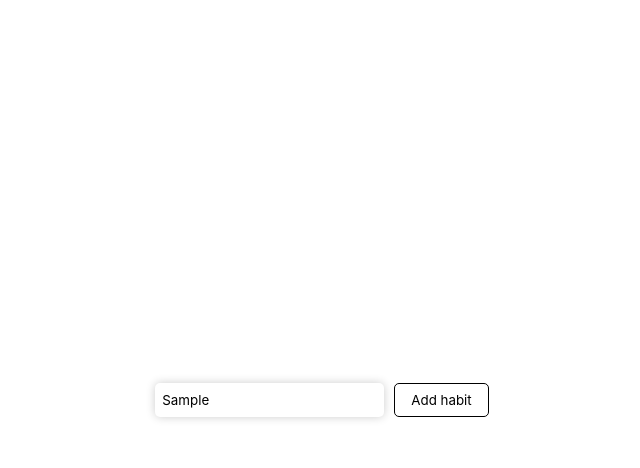
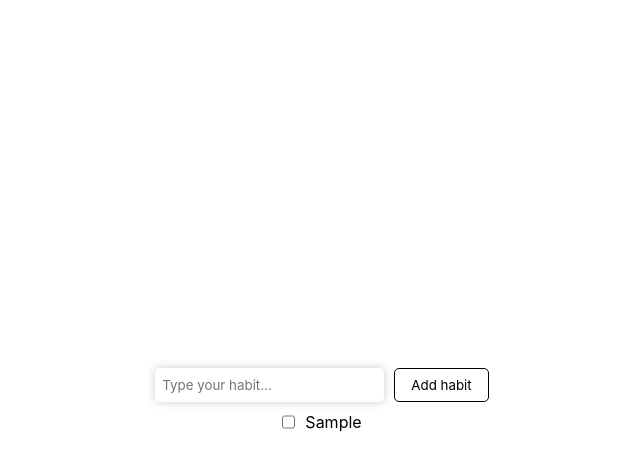
Before and after one commit to apetranov/habit-tracker, a React (Vite) app: page / in a window 1280 px wide. Both pictures are taken after typing "Sample" into the empty fields and a click on the button "Add habit". Shown: the top 468 px of the page, without its empty margins (318-958 px from the left). Built offline with nearby package versions, Linux system fonts and the light colour scheme.

Commit message:
Complete surface level add habit feature

```diff
--- a/src/App.css
+++ b/src/App.css
@@ -21,6 +21,7 @@ body {
   display: flex;
   justify-content: center;
   align-items: center;
+  gap: 30px;
 }
 
 .container {
--- a/src/App.jsx
+++ b/src/App.jsx
@@ -1,12 +1,37 @@
 import { useState } from 'react'
 import './App.css'
 import HabitInput from './components/HabitInput'
+import HabitList from './components/HabitList';
 
 function App() {
+  const [habits, setHabits] = useState([]);
+  const [habitName, setHabitName] = useState('');
+  const [habitId, setHabitId] = useState(0);
+
+  const handleAddHabit = () => {
+    const habitsCopy = [...habits];
+
+    const newHabit = {
+      id: habitId,
+      name: habitName,
+      completedDates: []
+    }
+
+    habitsCopy.push(newHabit);
+
+    setHabits(habitsCopy);
+    setHabitId(id => id + 1);
+  }
 
   return (
     <div className='container'>
-      <HabitInput />
+      <HabitInput
+        handleAddHabit={handleAddHabit}
+        habitName={habitName}
+        setHabitName={setHabitName}
+        habits={habits}
+      />
+      <HabitList habits={habits} />
     </div>
   )
 }
--- a/src/components/HabitInput.jsx
+++ b/src/components/HabitInput.jsx
@@ -1,11 +1,14 @@
 import React from 'react'
 import './styles/HabitInput.css'
 
-function HabitInput() {
+function HabitInput({ habitName, setHabitName, handleAddHabit }) {
   return (
     <div>
-        <input type="text" placeholder='Type your habit...' />
-        <button>Add habit</button>
+        <input className='habit-input' value={habitName} onChange={(e) => setHabitName(e.target.value)} type="text" placeholder='Type your habit...' />
+        <button onClick={() => {
+          handleAddHabit();
+          setHabitName('');
+        }}>Add habit</button>
     </div>
   )
 }
--- /dev/null
+++ b/src/components/HabitList.jsx
@@ -0,0 +1,17 @@
+import React from 'react'
+import './styles/HabitList.css'
+
+function HabitList({ habits }) {
+  return (
+    <div className='habit-list'>
+        {habits.map(habit => {
+            return <div className='habit-container' key={habit.id}>
+                <input type="checkbox" />
+                <p>{habit.name}</p>
+            </div>
+        })}
+    </div>
+  )
+}
+
+export default HabitList
--- a/src/components/styles/HabitInput.css
+++ b/src/components/styles/HabitInput.css
@@ -12,7 +12,7 @@ button:hover {
     cursor: pointer;
 }
 
-input {
+.habit-input {
     padding: 7px;
     border-radius: 5px;
     border: none;
--- /dev/null
+++ b/src/components/styles/HabitList.css
@@ -0,0 +1,6 @@
+.habit-list {
+    display: flex;
+    flex-direction: column;
+    justify-content: center;
+    align-items: center;
+}
```
